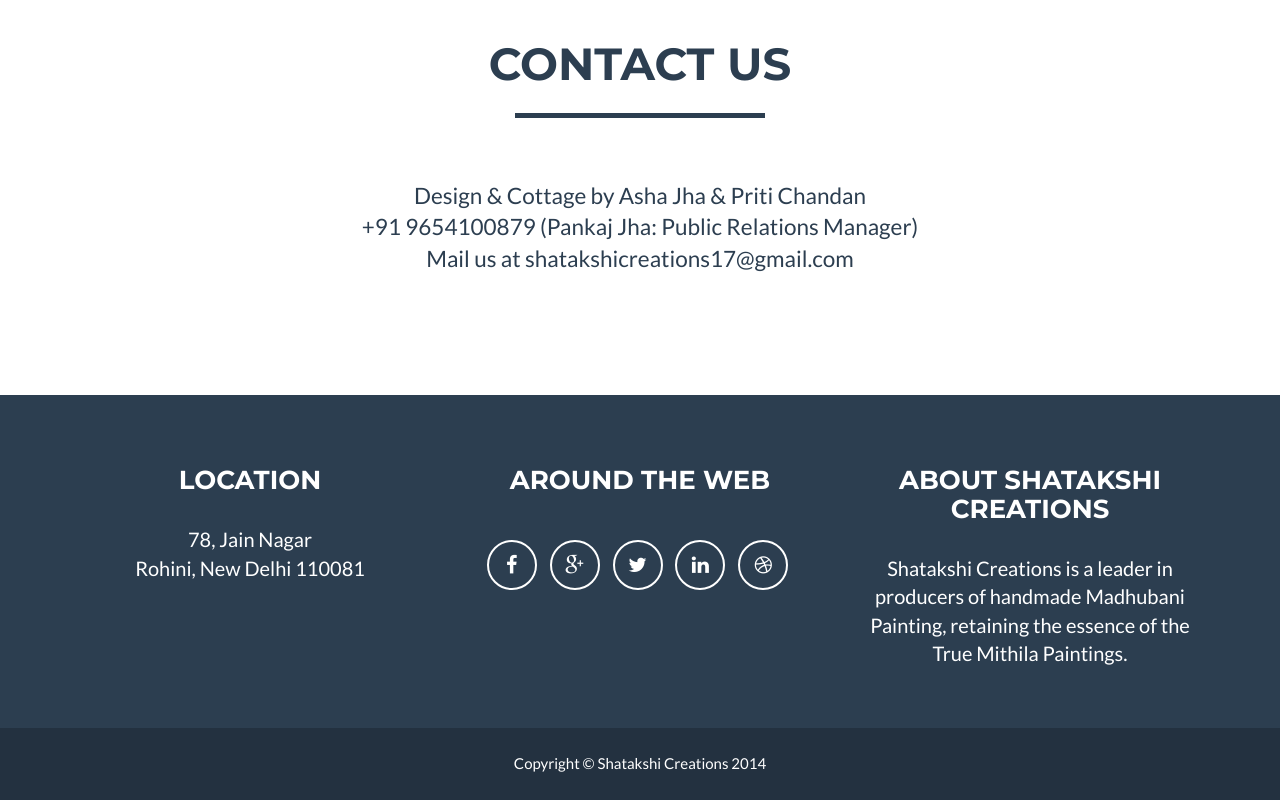
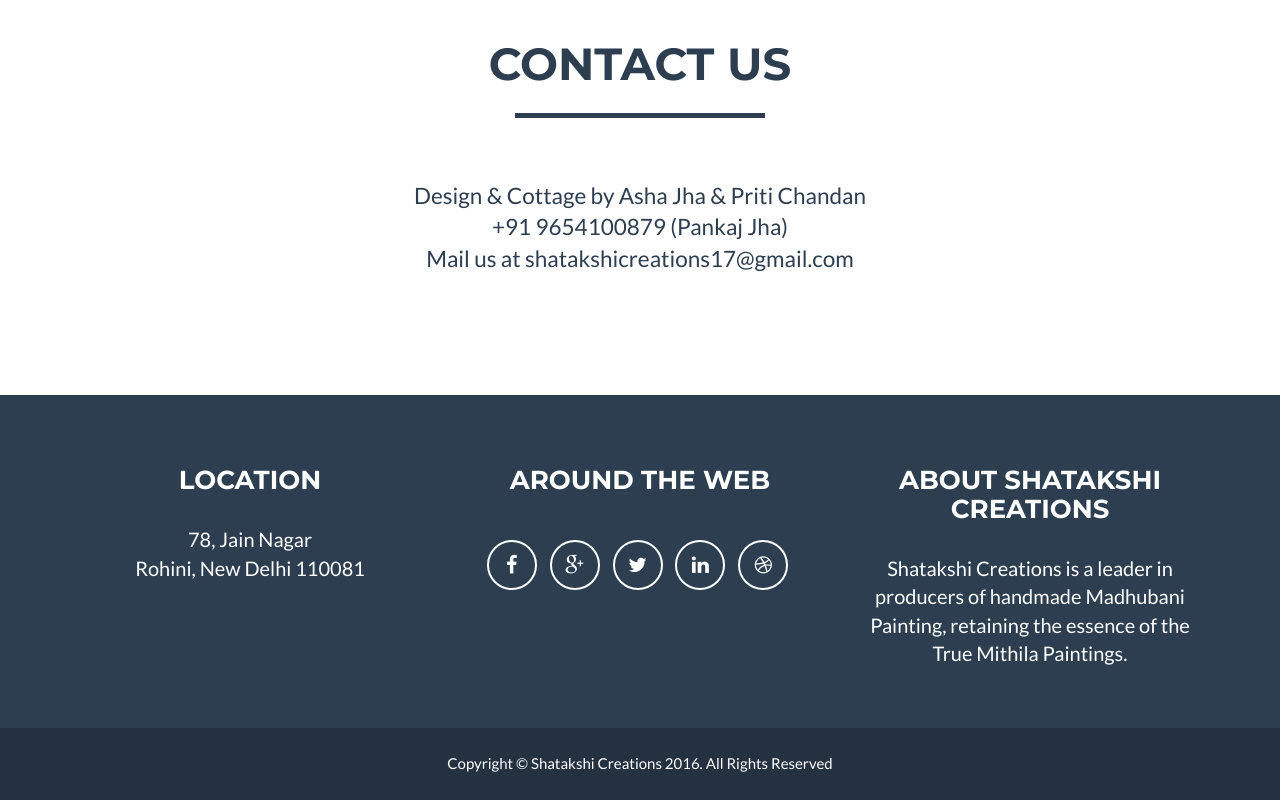
Before and after one commit to aktech/shatakshicreations, a plain HTML site: page products/index.html in a window 1280 px wide. Shown: the part 1777-2577 px from the top of the page. Drawn offline with nearby package versions, Linux system fonts and the light colour scheme.

Commit message:
Update copyright

```diff
--- a/products/index.html
+++ b/products/index.html
@@ -543,7 +543,7 @@
                 <div class="col-lg-12 text-center">
                     <h2>Contact Us</h2>
                     <hr class="star-primary">
-                    <p class="lead"><br>Design & Cottage by Asha Jha & Priti Chandan<br>+91 9654100879 (Pankaj Jha: Public Relations Manager) <br>Mail us at shatakshicreations17@gmail.com </p>
+                    <p class="lead"><br>Design & Cottage by Asha Jha & Priti Chandan<br> +91 9654100879 (Pankaj Jha) <br>Mail us at shatakshicreations17@gmail.com </p>
                 </div>
             </div>
 
@@ -592,7 +592,7 @@
             <div class="container">
                 <div class="row">
                     <div class="col-lg-12">
-                        Copyright &copy; Shatakshi Creations 2014
+                        Copyright &copy; Shatakshi Creations 2016. All Rights Reserved
                     </div>
                 </div>
             </div>
```
Also changed, not shown: index.html (+1 -1 lines), favicon2.png (deleted).
